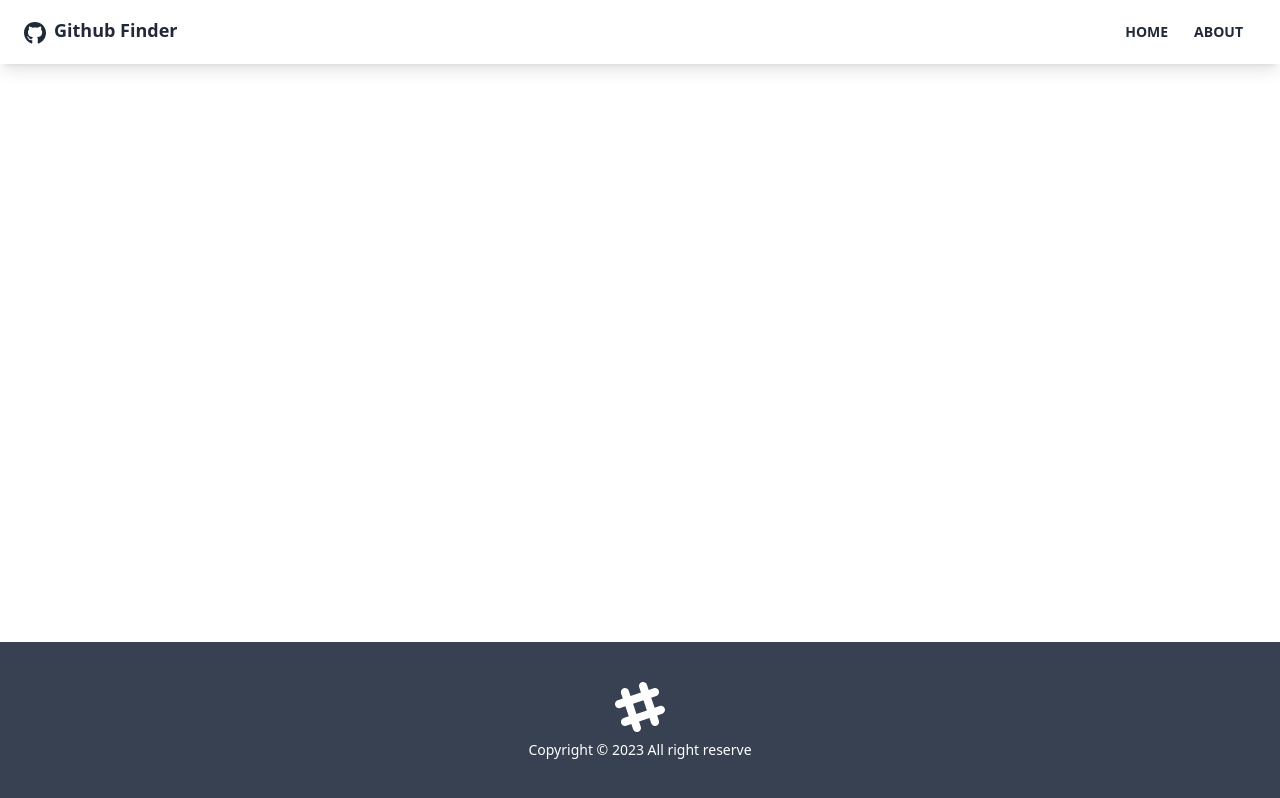
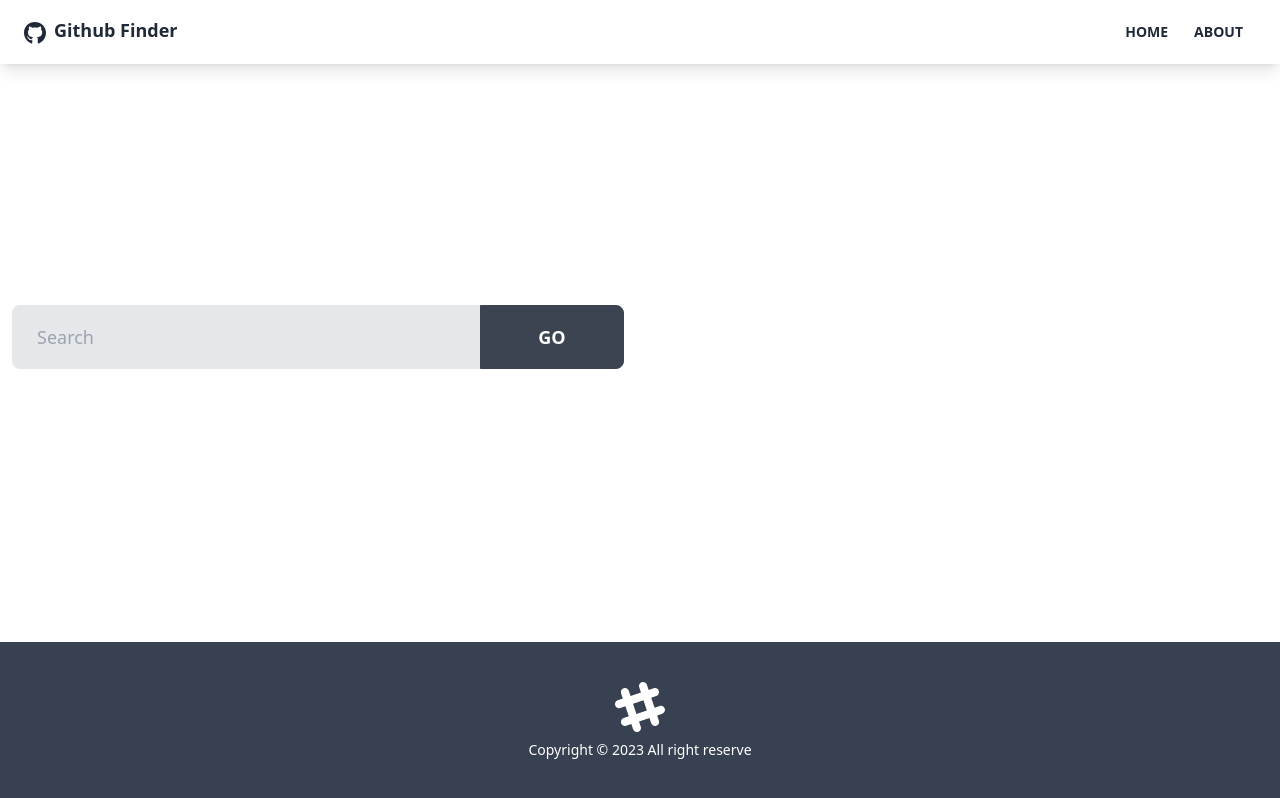
Before and after one commit to ticoniq/react-github-finder, a React (Create React App) app: page / in a window 1280 px wide. Built offline with nearby package versions, Linux system fonts and the light colour scheme.

Commit message:
Create user search component

```diff
--- /dev/null
+++ b/src/components/users/UserSearch.jsx
@@ -0,0 +1,53 @@
+import { useState, useContext } from "react";
+import GithubContext from "../../context/github/GithubContext";
+
+function UserSearch() {
+  const [text, setText] = useState("");
+
+  const { users } = useContext(GithubContext);
+
+  const handleChange = (e) => setText(e.target.value);
+
+  const handleSubmit = (e) => {
+    if (text === "") {
+      alert("Please enter something");
+    } else {
+      // Todo search users
+      setText("");
+    }
+    e.preventDefault();
+  };
+
+  return (
+    <div className="grid grid-cols-1 xl:grid-cols-2 lg:grid-cols-2 md:grid-cols-2 mb-8 gap-8">
+      <div>
+        <form onSubmit={handleSubmit}>
+          <div className="form-control">
+            <div className="relative">
+              <input
+                type="text"
+                placeholder="Search"
+                className="w-full pr-40 bg-gray-200 input input-lg text-black"
+                value={text}
+                onChange={handleChange}
+              />
+              <button
+                type="submit"
+                className="absolute top-0 right-0 rounded-l-none w-36 btn btn-lg"
+              >
+                Go
+              </button>
+            </div>
+          </div>
+        </form>
+      </div>
+      {users.length > 0 && (
+        <div>
+          <button className="btn btn-ghost btn-lg">Clear</button>
+        </div>
+      )}
+    </div>
+  );
+}
+
+export default UserSearch;
--- a/src/pages/Home.jsx
+++ b/src/pages/Home.jsx
@@ -1,9 +1,10 @@
 import UserResults from "../components/users/UserResults";
+import UserSearch from "../components/users/UserSearch";
 
 function Home() {
   return (
     <>
-      {/* Search component  */}
+      <UserSearch />
       <UserResults />
     </>
   );
```
